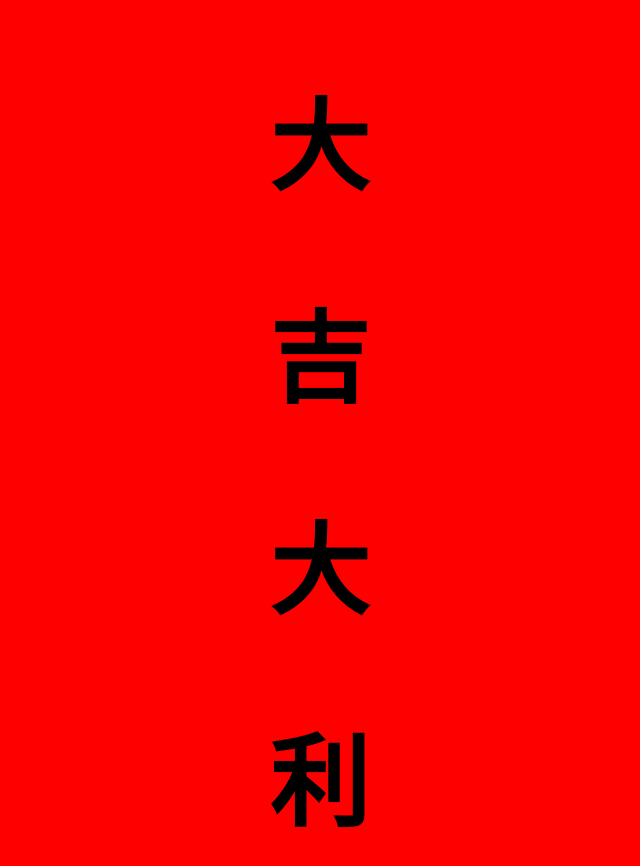
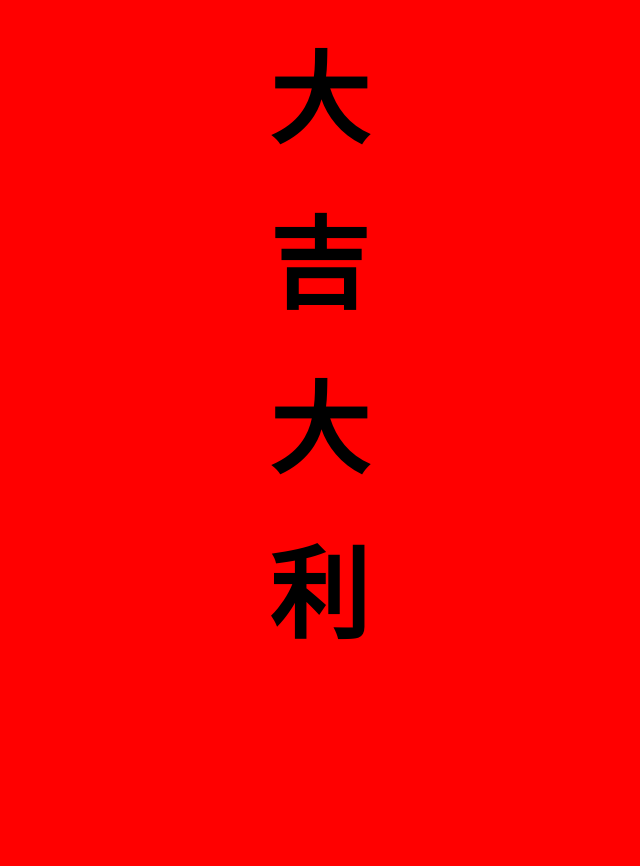
Before and after one commit to IDontKnowBYD/Vue-Phone-HappyNewYear, a Vue app: page / in a window 1280 px wide. Shown: the top 866 px of the page, without its empty margins (321-961 px from the left). After the commit the page ends 800 px from the top, so only its background shows below. Built offline with nearby package versions, Linux system fonts and the light colour scheme.

Commit message:
surprise

```diff
--- a/src/App.vue
+++ b/src/App.vue
@@ -23,7 +23,7 @@ export default {
       this.surprise = true;
       setTimeout(() => {
         this.surprise = false;
-      }, 600);
+      }, 1000);
     }, 13000);
     setTimeout(() => {
       this.word = ['新','年','快','乐'];
@@ -62,6 +62,7 @@ export default {
   }
   #app h1 {
     font-size: 100px;
+    margin: 20px 0;
   }
   .imgContain {
     position: absolute;
```
Also changed, not shown: 2 other files (tests, documents, lock files or other folders).
